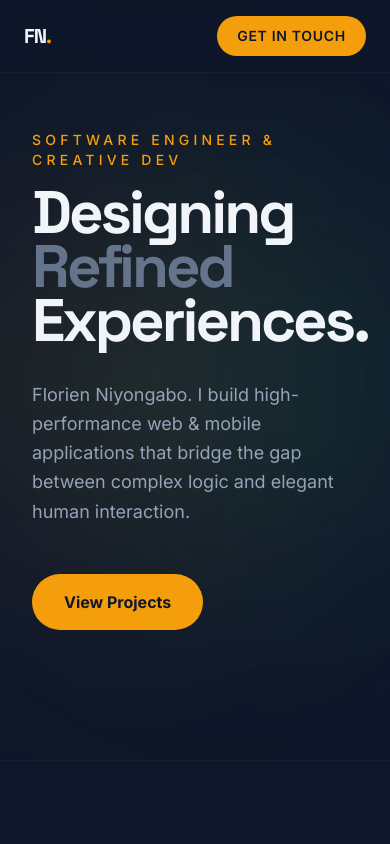
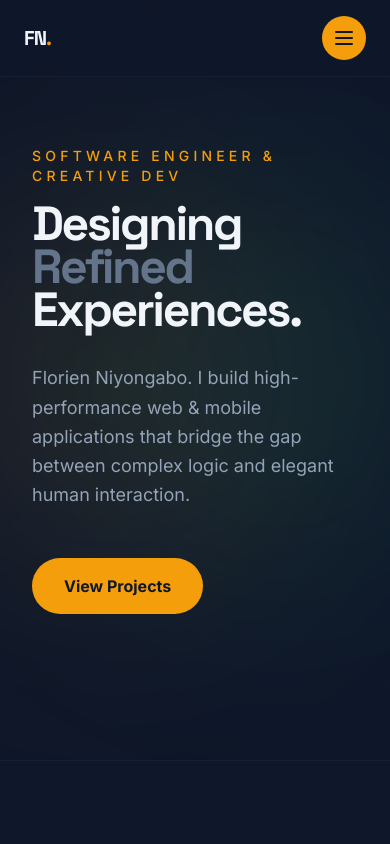
Before and after one commit to wakaflorien/myBrand, a Next.js app: page / in a window 390 px wide. Shown: the top 844 px of the page. Built offline with nearby package versions, Linux system fonts and the light colour scheme.

Commit message:
feat: Implement URL decoding for project names in ProjectPage and ProjectPageClient, enhance Hero component layout, and add mobile navigation functionality in Nav component.

```diff
--- a/app/projects/[project_name]/ProjectPageClient.tsx
+++ b/app/projects/[project_name]/ProjectPageClient.tsx
@@ -30,8 +30,17 @@ function ProjectNotFound() {
     );
 }
 
+function decodeParam(value: string): string {
+    try {
+        return decodeURIComponent(value);
+    } catch {
+        return value;
+    }
+}
+
 export default function ProjectPageClient({ projectName }: { projectName: string }) {
-    const project = projects.find((item) => item.title === decodeURIComponent(projectName));
+    const decodedName = decodeParam(projectName);
+    const project = projects.find((item) => item.title === decodedName);
 
     if (!project) {
         return <ProjectNotFound />;
--- a/app/projects/[project_name]/page.tsx
+++ b/app/projects/[project_name]/page.tsx
@@ -1,10 +1,18 @@
-import Link from "next/link";
 import { projects } from "../../../data/projects";
 import ProjectPageClient from "./ProjectPageClient";
 
+function decodeParam(value: string): string {
+    try {
+        return decodeURIComponent(value);
+    } catch {
+        return value;
+    }
+}
+
 export async function generateMetadata({ params }: { params: Promise<{ project_name: string }> }) {
     const { project_name } = await params;
-    const project = projects.find((item) => item.title === decodeURIComponent(project_name));
+    const decodedName = decodeParam(project_name);
+    const project = projects.find((item) => item.title === decodedName);
     if (!project) return { title: "Project not found" };
     return {
         title: `${project.title} | Florien Niyongabo`,
@@ -14,5 +22,6 @@ export async function generateMetadata({ params }: { params: Promise<{ project_n
 
 export default async function ProjectPage({ params }: { params: Promise<{ project_name: string }> }) {
     const { project_name } = await params;
-    return <ProjectPageClient projectName={project_name} />;
+    const decodedName = decodeParam(project_name);
+    return <ProjectPageClient projectName={decodedName} />;
 }
--- a/components/Hero.tsx
+++ b/components/Hero.tsx
@@ -4,21 +4,23 @@ import { motion } from 'motion/react';
 
 const Hero = () => {
   return (
-    <section className="relative min-h-[90vh] flex flex-col justify-center px-8 lg:px-24 overflow-hidden bg-background">
+    <section className="relative min-h-[90vh] flex flex-col justify-center  overflow-hidden bg-background">
       {/* Subtle Background Glow */}
       <div className="absolute top-1/4 -left-20 w-96 h-96 bg-primary/10 rounded-full blur-[120px] pointer-events-none" />
       <div className="absolute bottom-1/4 -right-20 w-96 h-96 bg-secondary/10 rounded-full blur-[120px] pointer-events-none" />
 
-      <div className="max-w-4xl space-y-8 relative z-10">
+      <div className="relative z-10 w-full max-w-6xl mx-auto min-w-0 px-8 lg:px-0 lg:py-24">
+        <div className="max-w-4xl space-y-8 min-w-0">
           <motion.div
             initial={{ opacity: 0, y: 30 }}
             animate={{ opacity: 1, y: 0 }}
             transition={{ duration: 0.8, ease: "easeOut" }}
+            className="min-w-0"
           >
             <span className="text-primary font-medium tracking-[0.3em] uppercase text-sm block mb-4">
               Software Engineer & Creative Dev
             </span>
-          <h1 className="text-6xl lg:text-9xl font-heading font-bold leading-[0.9] tracking-tighter text-slate-100">
+            <h1 className="text-5xl sm:text-6xl lg:text-8xl xl:text-9xl font-heading font-bold leading-[0.9] tracking-tighter text-slate-100 break-words">
               Designing <br />
               <span className="text-slate-500">Refined</span> <br />
               Experiences.
@@ -29,7 +31,7 @@ const Hero = () => {
             initial={{ opacity: 0, y: 20 }}
             animate={{ opacity: 1, y: 0 }}
             transition={{ duration: 0.8, delay: 0.2, ease: "easeOut" }}
-          className="text-lg lg:text-2xl text-slate-400 max-w-2xl leading-relaxed font-sans"
+            className="text-lg lg:text-2xl text-slate-400 max-w-2xl leading-relaxed font-sans min-w-0"
           >
             Florien Niyongabo. I build high-performance web & mobile applications that bridge the gap between complex logic and elegant human interaction.
           </motion.p>
@@ -48,6 +50,7 @@ const Hero = () => {
             </a>
           </motion.div>
         </div>
+      </div>
     </section>
   );
 };
--- a/components/Nav.tsx
+++ b/components/Nav.tsx
@@ -14,6 +14,7 @@ const Nav = () => {
   const pathname = usePathname();
   const isHome = pathname === '/';
   const [activeId, setActiveId] = useState<string | null>(null);
+  const [mobileOpen, setMobileOpen] = useState(false);
 
   useEffect(() => {
     if (!isHome) {
@@ -33,7 +34,6 @@ const Nav = () => {
             else visible.delete(id);
           }
         }
-        // Active = last section in document order that is visible (section we're "in")
         const active = [...sectionIds].reverse().find((id) => visible.has(id)) ?? null;
         setActiveId(active);
       },
@@ -48,17 +48,32 @@ const Nav = () => {
     return () => observer.disconnect();
   }, [isHome]);
 
+  useEffect(() => {
+    if (mobileOpen) {
+      document.body.style.overflow = 'hidden';
+    } else {
+      document.body.style.overflow = '';
+    }
+    return () => {
+      document.body.style.overflow = '';
+    };
+  }, [mobileOpen]);
+
+  const closeMobile = () => setMobileOpen(false);
+
   return (
     <nav aria-label="Main navigation" className="fixed top-0 left-0 right-0 z-50 bg-background/90 backdrop-blur-md border-b border-slate-800/50">
       <div className="max-w-6xl mx-auto px-6 lg:px-8 py-4 lg:py-5 flex justify-between items-center">
         <Link
           href="/"
           className="text-xl lg:text-2xl font-heading font-bold text-slate-100 tracking-tighter hover:text-primary transition-colors"
+          onClick={closeMobile}
         >
           FN<span className="text-primary">.</span>
         </Link>
 
-        <div className="flex items-center gap-6 lg:gap-10">
+        <div className="flex items-center gap-3 sm:gap-6 lg:gap-10">
+          {/* Desktop links */}
           <div className="hidden sm:flex gap-6 lg:gap-8 text-sm font-medium tracking-widest uppercase">
             {SECTIONS.map(({ id, href, label }) => (
               <Link
@@ -75,9 +90,70 @@ const Nav = () => {
               </Link>
             ))}
           </div>
+
+          {/* Mobile menu button - inline SVG so it always shows (no Iconify load on slow mobile) */}
+          <button
+            type="button"
+            onClick={() => setMobileOpen((open) => !open)}
+            className="sm:hidden flex items-center justify-center w-11 h-11 min-w-[44px] min-h-[44px] rounded-full bg-primary text-background hover:bg-primary/90 transition-colors shrink-0"
+            aria-expanded={mobileOpen}
+            aria-controls="mobile-nav"
+            aria-label={mobileOpen ? 'Close menu' : 'Open menu'}
+          >
+            {mobileOpen ? (
+              <svg width="24" height="24" viewBox="0 0 24 24" fill="none" stroke="currentColor" strokeWidth="2" strokeLinecap="round" strokeLinejoin="round" aria-hidden>
+                <path d="M18 6L6 18M6 6l12 12" />
+              </svg>
+            ) : (
+              <svg width="24" height="24" viewBox="0 0 24 24" fill="none" stroke="currentColor" strokeWidth="2" strokeLinecap="round" strokeLinejoin="round" aria-hidden>
+                <line x1="4" y1="6" x2="20" y2="6" />
+                <line x1="4" y1="12" x2="20" y2="12" />
+                <line x1="4" y1="18" x2="20" y2="18" />
+              </svg>
+            )}
+          </button>
+
           <Link
             href="#contact"
-            className="inline-flex items-center justify-center px-5 py-2.5 bg-primary text-background font-semibold text-sm uppercase tracking-wider rounded-full hover:bg-primary/90 hover:shadow-[0_0_20px_rgba(245,158,11,0.25)] transition-all duration-300"
+            className="hidden sm:inline-flex items-center justify-center px-5 py-2.5 bg-primary text-background font-semibold text-sm uppercase tracking-wider rounded-full hover:bg-primary/90 hover:shadow-[0_0_20px_rgba(245,158,11,0.25)] transition-all duration-300"
+            onClick={closeMobile}
+          >
+            Get in touch
+          </Link>
+        </div>
+      </div>
+
+      {/* Mobile menu panel - inline background so it's never transparent */}
+      <div
+        id="mobile-nav"
+        role="dialog"
+        aria-modal="true"
+        aria-label="Mobile navigation"
+        style={{ backgroundColor: '#0f172a' }}
+        className={`sm:hidden fixed inset-x-0 top-[57px] bg-background bottom-0 z-40 border-t border-slate-800/50 shadow-[0_-4px_30px_rgba(0,0,0,0.3)] transition-all duration-300 ease-out ${
+          mobileOpen ? 'opacity-100 visible' : 'opacity-0 invisible pointer-events-none'
+        }`}
+      >
+        <div className="flex flex-col pt-8 px-6 gap-1">
+          {SECTIONS.map(({ id, href, label }) => (
+            <Link
+              key={id}
+              href={href}
+              onClick={closeMobile}
+              className={
+                isHome && activeId === id
+                  ? 'py-4 text-lg font-medium text-primary border-b border-slate-800'
+                  : 'py-4 text-lg font-medium text-slate-300 hover:text-primary border-b border-slate-800 transition-colors'
+              }
+              aria-current={isHome && activeId === id ? 'true' : undefined}
+            >
+              {label}
+            </Link>
+          ))}
+          <Link
+            href="#contact"
+            onClick={closeMobile}
+            className="mt-6 inline-flex items-center justify-center px-6 py-4 bg-primary text-background font-semibold text-sm uppercase tracking-wider rounded-full hover:bg-primary/90 transition-colors w-fit"
           >
             Get in touch
           </Link>
```
Lines whose indentation alone changed are shown as unchanged.
